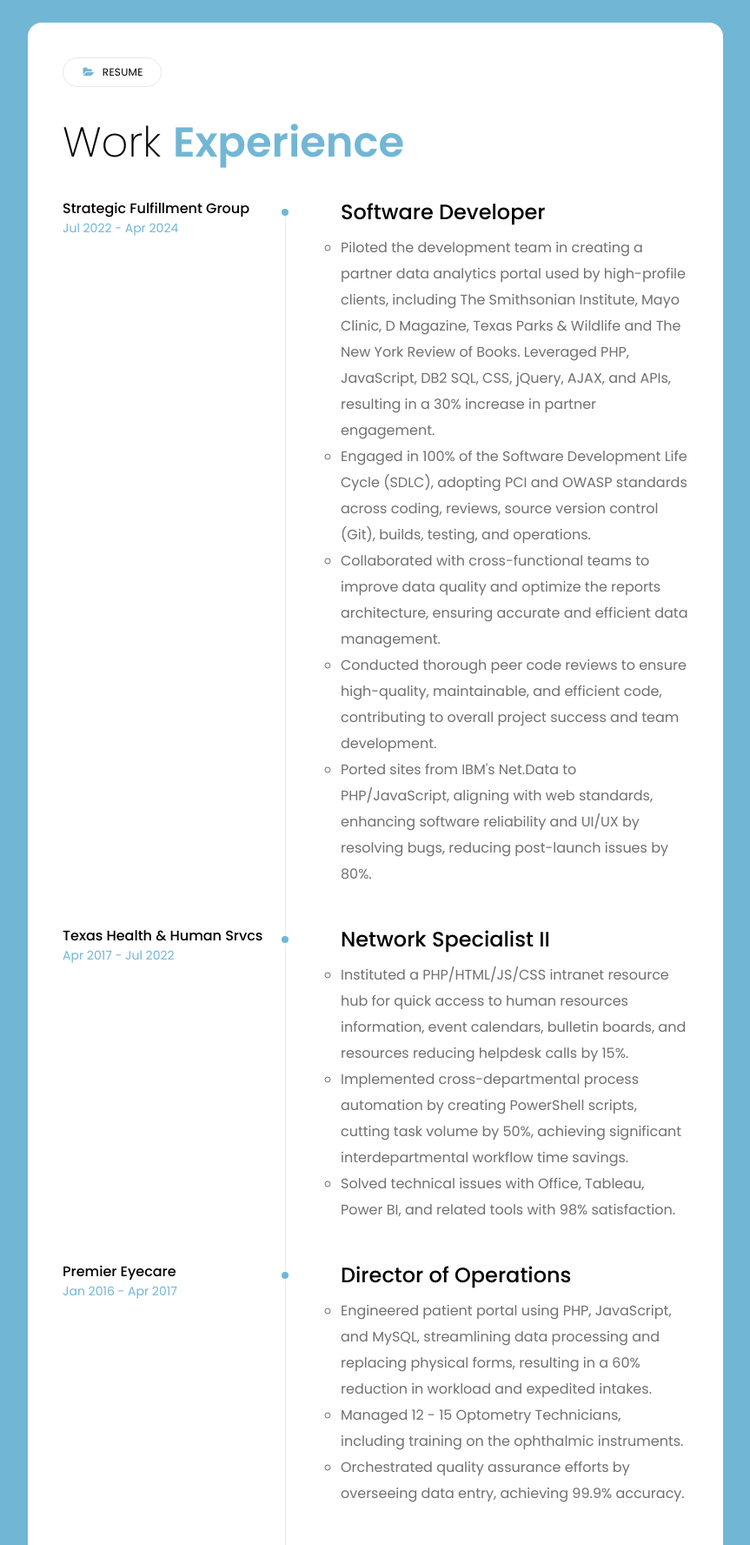
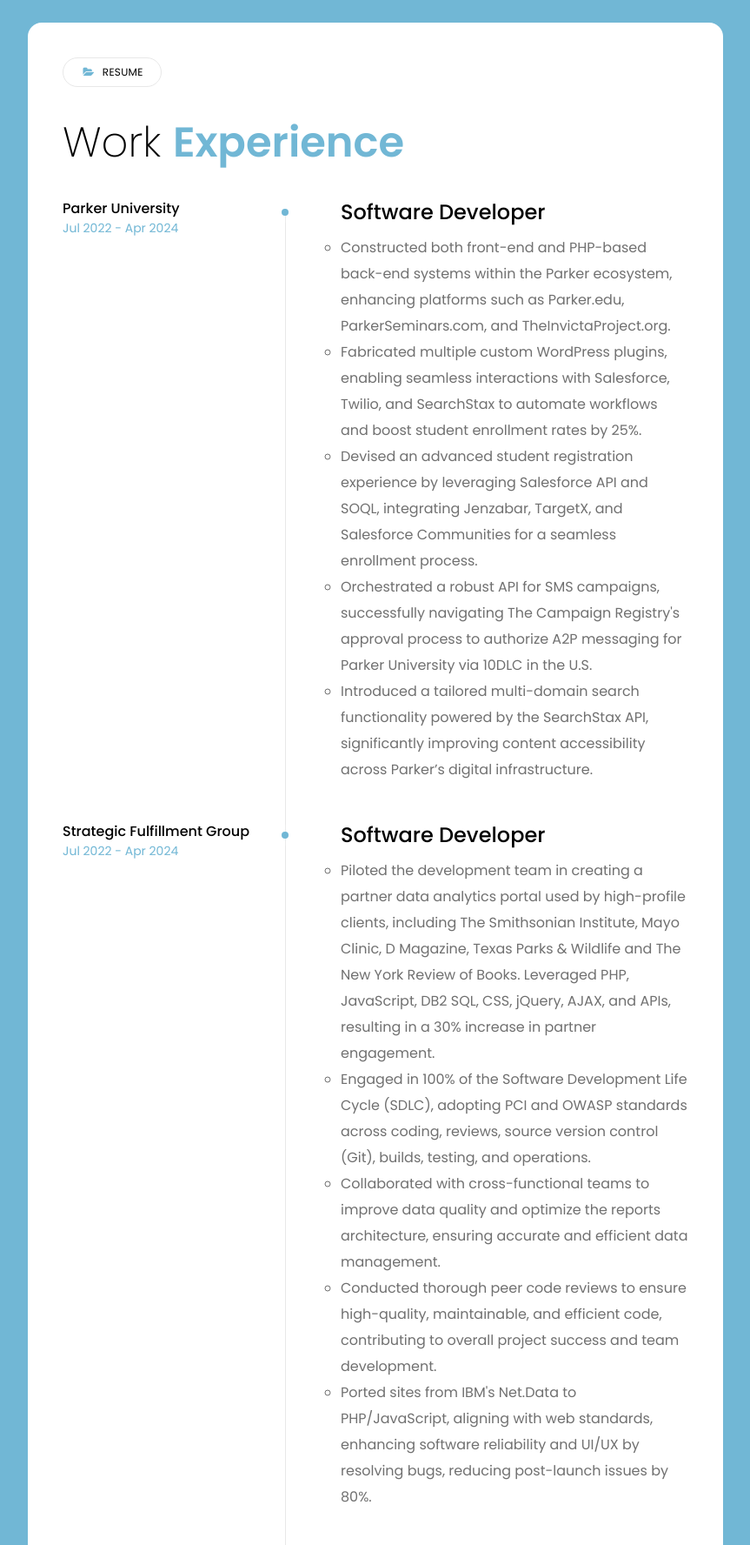
Before and after one commit to leoashcraft/Portfolio, a Laravel app: page / in a window 1280 px wide. Shown: the part 2944-4720 px from the top of the page at 87% size, without its empty margins (328-1191 px from the left). Run offline with Laravel 12, Linux system fonts and the light colour scheme; some libraries are stand-ins or nearby versions.

Commit message:
Added Parker University to work experience

```diff
--- a/resources/views/index.blade.php
+++ b/resources/views/index.blade.php
@@ -676,6 +676,31 @@
                         <div class="flex items-center justify-between mb-5 md:w-64 md:block md:mb-0">
                             <h6
                                 class="text-sm font-medium text-black dark:text-white text-opacity-60 md:text-base md:text-opacity-100">
+                                Parker University
+                            </h6>
+                            <p class="text-[13px] md:text-sm text-theme">
+                                Jul 2022 - Apr 2024
+                            </p>
+                        </div>
+                        <div
+                            class="md:flex-1 md:pl-16 relative md:before:content-[''] md:before:absolute md:before:-left-1 md:before:top-3 md:before:w-2 md:before:h-2 md:before:bg-theme md:before:rounded-full md:before:shadow-dots_glow">
+                            <h4
+                                class="text-xl xl:text-2xl font-medium xl:font-medium leading-7 text-black dark:text-white mb-2.5">
+                                Software Developer
+                            </h4>
+                            <ul style="list-style-type: circle;">
+                                <li>Constructed both front-end and PHP-based back-end systems within the Parker ecosystem, enhancing platforms such as Parker.edu, ParkerSeminars.com, and TheInvictaProject.org.</li>
+                                <li>Fabricated multiple custom WordPress plugins, enabling seamless interactions with Salesforce, Twilio, and SearchStax to automate workflows and boost student enrollment rates by 25%.</li>
+                                <li>Devised an advanced student registration experience by leveraging Salesforce API and SOQL, integrating Jenzabar, TargetX, and Salesforce Communities for a seamless enrollment process.</li>
+                                <li>Orchestrated a robust API for SMS campaigns, successfully navigating The Campaign Registry's approval process to authorize A2P messaging for Parker University via 10DLC in the U.S.</li>
+                                <li>Introduced a tailored multi-domain search functionality powered by the SearchStax API, significantly improving content accessibility across Parker’s digital infrastructure.</li>
+                            </ul>
+                        </div>
+                    </li>
+                    <li>
+                        <div class="flex items-center justify-between mb-5 md:w-64 md:block md:mb-0">
+                            <h6
+                                class="text-sm font-medium text-black dark:text-white text-opacity-60 md:text-base md:text-opacity-100">
                                 Strategic Fulfillment Group
                             </h6>
                             <p class="text-[13px] md:text-sm text-theme">
```
